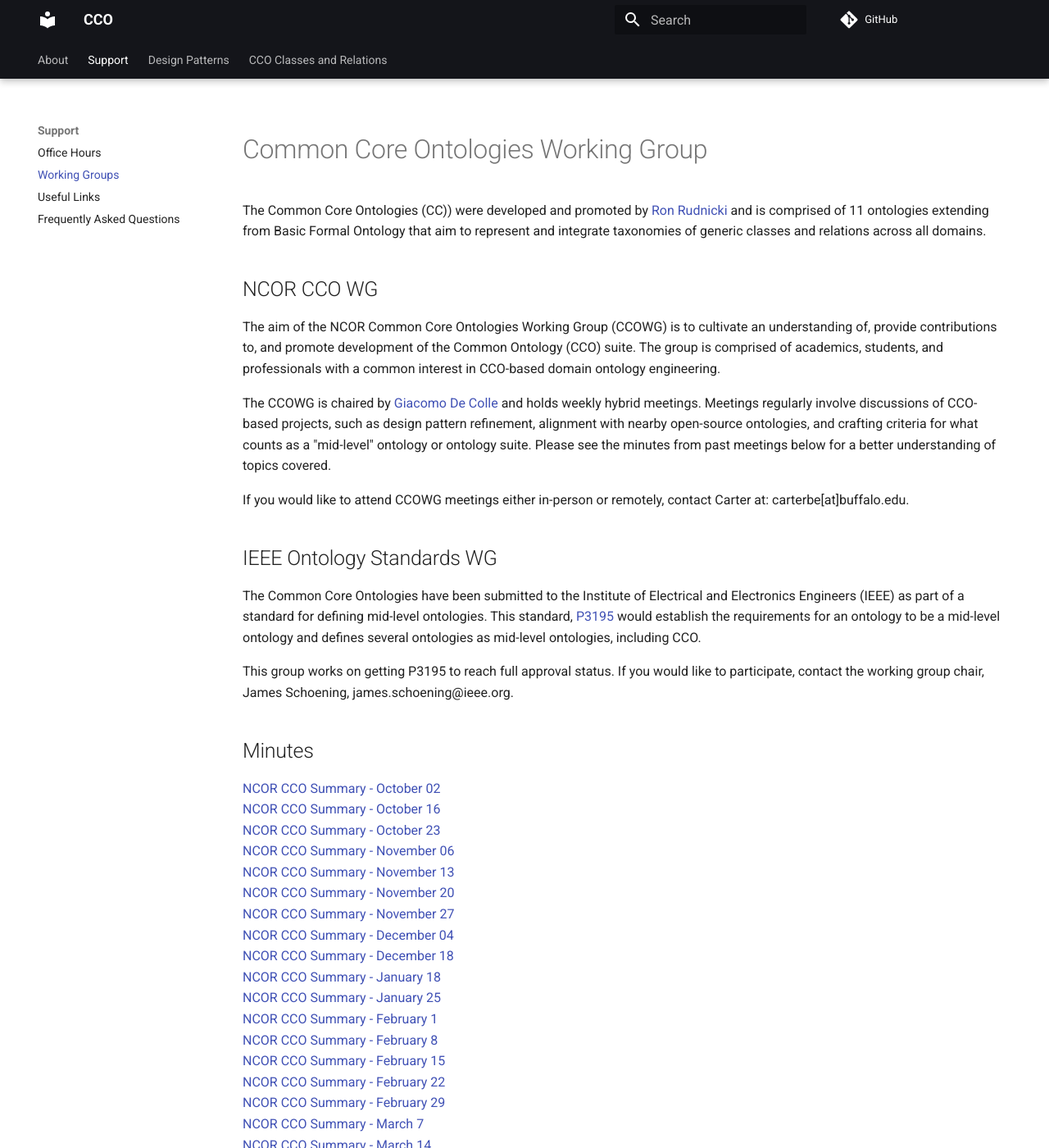
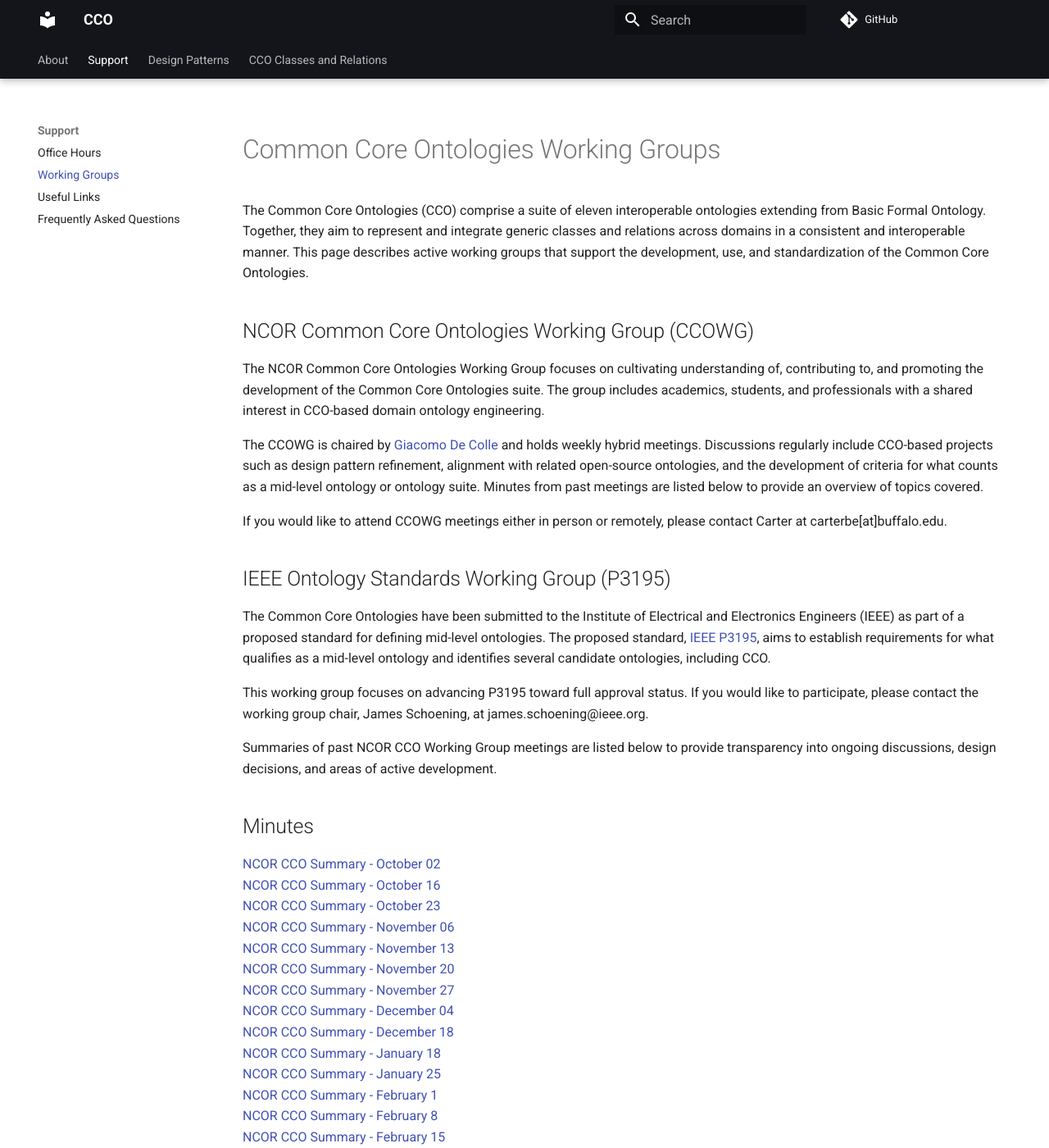
Before and after one commit to CommonCoreOntology/cco-webpage, an MkDocs documentation site: the page built from docs/working-groups.md, in a window 1280 px wide and 1400 px high. Shown: the whole window at 82% size. Built offline with MkDocs 1.6.1 and Material for MkDocs 9.7.7, drawn with Linux system fonts in a browser that asks for light colours; comment, search, counter and statistics services are not loaded.

Commit message:
Update working-groups.md

```diff
--- a/docs/working-groups.md
+++ b/docs/working-groups.md
@@ -3,18 +3,40 @@
 <title>NCOR Common Core Ontologies Working Group</title>
 </head>
 <body>
-<h1>Common Core Ontologies Working Group</h1>
+<h1>Common Core Ontologies Working Groups</h1>
 
-<p>The Common Core Ontologies (CC)) were developed and promoted by <a href="https://scholar.google.com/citations?hl=en&user=JLM7L2EAAAAJ&view_op=list_works&sortby=pubdate" class="custom-color">Ron Rudnicki</a> and is comprised of 11 ontologies extending from Basic Formal Ontology that aim to represent and integrate taxonomies of generic classes and relations across all domains.</p>
+<p>
+The Common Core Ontologies (CCO) comprise a suite of eleven interoperable ontologies extending from Basic Formal Ontology. Together, they aim to represent and integrate generic classes and relations across domains in a consistent and interoperable manner. This page describes active working groups that support the development, use, and standardization of the Common Core Ontologies.
+</p>
 
-<h2>NCOR CCO WG</h2>
-<p>The aim of the NCOR Common Core Ontologies Working Group (CCOWG) is to cultivate an understanding of, provide contributions to, and promote development of the Common Ontology (CCO) suite. The group is comprised of academics, students, and professionals with a common interest in CCO-based domain ontology engineering.</p>
-<p>The CCOWG is chaired by <a href="https://www.linkedin.com/in/giacomodecolle/" class="custom-color">Giacomo De Colle</a> and holds weekly hybrid meetings. Meetings regularly involve discussions of CCO-based projects, such as design pattern refinement, alignment with nearby open-source ontologies, and crafting criteria for what counts as a "mid-level" ontology or ontology suite. Please see the minutes from past meetings below for a better understanding of topics covered.</p>
-<p>If you would like to attend CCOWG meetings either in-person or remotely, contact Carter at: carterbe[at]buffalo.edu.</p>
+<h2>NCOR Common Core Ontologies Working Group (CCOWG)</h2>
 
-<h2>IEEE Ontology Standards WG</h2>
-<p>The Common Core Ontologies have been submitted to the Institute of Electrical and Electronics Engineers (IEEE) as part of a standard for defining mid-level ontologies. This standard, <a href="https://standards.ieee.org/ieee/3195/11025/" class="custom-color">P3195</a> would establish the requirements for an ontology to be a mid-level ontology and defines several ontologies as mid-level ontologies, including CCO.</p>
-<p>This group works on getting P3195 to reach full approval status. If you would like to participate, contact the working group chair, James Schoening, james.schoening@ieee.org.</p>
+<p>
+The NCOR Common Core Ontologies Working Group focuses on cultivating understanding of, contributing to, and promoting the development of the Common Core Ontologies suite. The group includes academics, students, and professionals with a shared interest in CCO-based domain ontology engineering.
+</p>
+
+<p>
+The CCOWG is chaired by <a href="https://www.linkedin.com/in/giacomodecolle/" class="custom-color">Giacomo De Colle</a> and holds weekly hybrid meetings. Discussions regularly include CCO-based projects such as design pattern refinement, alignment with related open-source ontologies, and the development of criteria for what counts as a mid-level ontology or ontology suite. Minutes from past meetings are listed below to provide an overview of topics covered.
+</p>
+
+<p>
+If you would like to attend CCOWG meetings either in person or remotely, please contact Carter at carterbe[at]buffalo.edu.
+</p>
+
+<h2>IEEE Ontology Standards Working Group (P3195)</h2>
+
+<p>
+The Common Core Ontologies have been submitted to the Institute of Electrical and Electronics Engineers (IEEE) as part of a proposed standard for defining mid-level ontologies. The proposed standard, <a href="https://standards.ieee.org/ieee/3195/11025/" class="custom-color">IEEE P3195</a>, aims to establish requirements for what qualifies as a mid-level ontology and identifies several candidate ontologies, including CCO.
+</p>
+
+<p>
+This working group focuses on advancing P3195 toward full approval status. If you would like to participate, please contact the working group chair, James Schoening, at james.schoening@ieee.org.
+</p>
+
+
+<p>
+Summaries of past NCOR CCO Working Group meetings are listed below to provide transparency into ongoing discussions, design decisions, and areas of active development.
+</p>
 
 <h2>Minutes</h2>
 <a href="https://drive.google.com/file/d/1b1XX34WafCgCVQ4YB-PSrtyXeu836CaV/view?usp=drive_link">NCOR CCO Summary - October 02</a><br>
```
